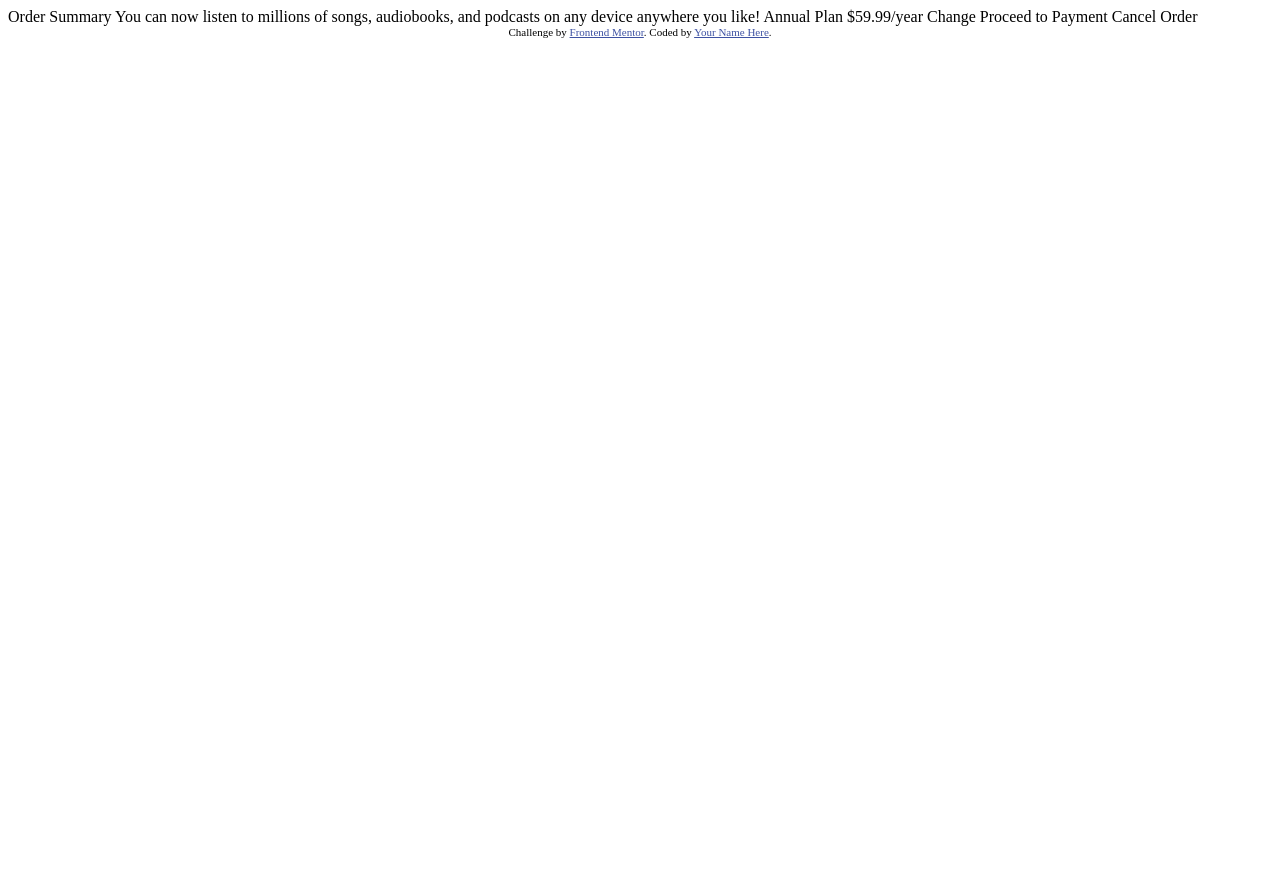
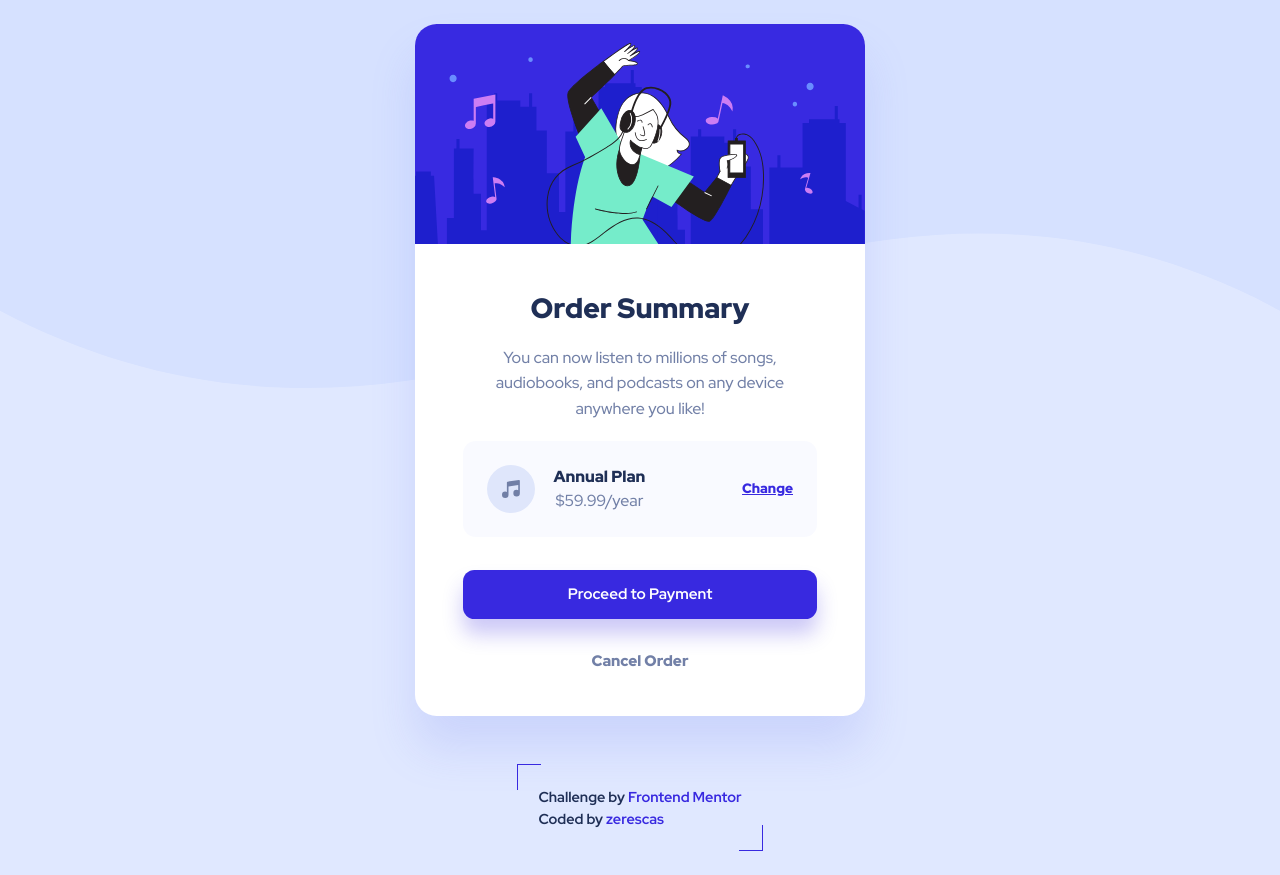
Before and after one commit to zerescas/order-summary-component, a plain HTML site: page index.html in a window 1280 px wide. Before the commit the page ends 800 px from the top, so only its background shows below. Drawn offline with Linux system fonts and the light colour scheme.

Commit message:
Stable implementation

```diff
--- a/css/reset.css
+++ b/css/reset.css
@@ -70,3 +70,5 @@ h5,
 h6 {
   overflow-wrap: break-word;
 }
+
+/* Custom Reset CSS */
--- a/css/styles.css
+++ b/css/styles.css
@@ -6,26 +6,262 @@
 
   --pale-blue: hsl(225, 100%, 94%);
   --bright-blue: hsl(245, 75%, 52%);
+  --bright-blue-semi-transparent: hsla(245, 75%, 52%, 0.25);
 
   /*
   Neutral Colors
   */
 
+  --light-pale-blue: hsla(228, 100%, 98%, 0.6);
   --very-pale-blue: hsl(225, 100%, 98%);
   --desaturated-blue: hsl(224, 23%, 55%);
   --dark-blue: hsl(223, 47%, 23%);
+  --white: #fff;
+  --black-semi-transparent: hsla(234, 80%, 71%, 0.2);
 
+  /* Common properties */
+
+  --card-border-radius: 1.35em;
+  --hover-filter: saturate(.35) brightness(2.1);
 }
 
-p {
-  font-size: 16px;
+body {
+  background: url("../images/pattern-background-desktop.svg");
+  background-repeat: no-repeat;
+  background-size: 100%;
+  background-color: var(--pale-blue);
+
+  display: flex;
+  flex-flow: column nowrap;
+
+  font-family: 'Red Hat Display', sans-serif;
+}
+
+main {
+  flex: 1 0 0;
+
+  display: flex;
+  justify-content: center;
+  align-items: center;
+}
+
+/* Buttons */
+
+.btn {
+  position: relative;
+  display: inline-block;
+  text-decoration: none;
+  font-weight: 900;
+  font-size: 0.95em;
+}
+
+.btn-link {
+  color: var(--bright-blue);
+  text-decoration: underline;
+  font-size: 0.85em;
+}
+
+.btn-link:hover {
+  color: var(--bright-blue);
+  text-decoration: none;
+  filter: var(--hover-filter)
+}
+
+.btn-submit {
+  font-weight: 700;
+  color: var(--white);
+  display: block;
+  margin-bottom: 2em;
+  padding: .85em;
+}
+
+.btn-submit::before {
+  background-color: var(--bright-blue);
+  border-radius: .75em;
+  box-shadow: 0 1em 20px var(--bright-blue-semi-transparent);
+  content: "";
+  height: 100%;
+  left: 0;
+  position: absolute;
+  top: 0;
+  width: 100%;
+  transition: 0.15s ease filter;
+}
+
+.btn-submit:hover::before {
+  filter: var(--hover-filter)
+}
+
+.btn-submit * {
+  position: relative;
+}
+
+.btn-cancel {
+  color: var(--desaturated-blue);
+  transition: 0.15s ease color;
+}
+
+.btn-cancel:hover {
+  color: unset;
+}
+
+.btn-cancel:hover {
+  color: unset;
+}
+
+/* Order Card */
+
+.order-card {
+  background-color: var(--white);
+  border-radius: var(--card-border-radius);
+  box-shadow: 0 2rem 45px var(--black-semi-transparent);
+  color: var(--dark-blue);
+  font-size: 1em;
+  margin: 1.5em;
+  max-width: 28.125em;
+  overflow: hidden;
+}
+
+/* Order Card inside  */
+
+.hero-img {
+  width: 100%;
+}
+
+/* Order Card content  */
+
+.order-card-content {
+  text-align: center;
+  padding: 2.7em 3em;
+}
+
+.order-header {
+  font-size: 1.75em;
+  font-weight: 900;
+  margin-bottom: .55em;
+}
+
+.order-description {
+  font-size: 1em;
+  line-height: 1.6;
+  color: var(--desaturated-blue);
+  margin-bottom: 1.2em;
+}
+
+/* Selected Plan container */
+
+.selected-plan-container {
+  display: grid;
+  gap: 0em 1.15em;
+  grid-template-columns: 3em auto 1fr;
+  grid-template-rows: 1fr 1fr;
+  background-color: var(--light-pale-blue);
+  padding: 1.5em;
+  border-radius: .8em;
+  margin-bottom: 2.1em;
+}
+
+.icon-music {
+  grid-row: 1 / span 2;
+  width: 3em;
+}
+
+.selected-plan-name {
+  grid-row: 1;
+  grid-column: 2;
+  font-weight: 900;
+}
+
+.selected-plan-price {
+  grid-row: 2;
+  grid-column: 2;
+  color: var(--desaturated-blue);
+}
+
+.btn-change-plan {
+  grid-row: 1 / span 2;
+  justify-self: end;
+  align-self: center;
+}
+
+/* Footer */
+
+footer {
+  display: flex;
+  justify-content: center;
+  padding: 1.5em;
 }
 
 .attribution {
-  font-size: 11px;
-  text-align: center;
+  position: relative;
+  color: var(--dark-blue);
+  font-size: .9rem;
+  font-weight: 700;
+  padding: 1.5em;
 }
 
 .attribution a {
-  color: hsl(228, 45%, 44%);
+  text-decoration: none;
+  color: var(--bright-blue);
 }
+
+.attribution a:hover {
+  text-decoration: none;
+  filter: var(--hover-filter);
+}
+
+/* Attribution Decorations */
+
+.top-left-decorator,
+.bottom-right-decorator {
+  border: solid 0.0625em var(--bright-blue);
+  width: 10%;
+  padding-top: 10%;
+  position: absolute;
+}
+
+.top-left-decorator {
+  border-bottom: 0;
+  border-right: 0;
+
+  top: 0;
+  left: 0;
+}
+
+.bottom-right-decorator {
+  border-top: 0;
+  border-left: 0;
+
+  bottom: 0;
+  right: 0;
+}
+
+@media screen and (max-width: 460px) {
+
+  /* .order-card {
+    font-size: 0.95rem;
+  } */
+
+  .order-header {
+    font-size: 1.4em;
+  }
+
+  .order-card-content {
+    text-align: center;
+    padding: 2.5em 1.6em;
+  }
+
+  .selected-plan-container {
+    padding: 1.3em 1em;
+  }
+
+  .btn-change-plan {
+    font-size: .75em;
+  }
+
+  .selected-plan-name,
+  .selected-plan-price {
+    font-size: .9em;
+  }
+
+}
--- a/index.html
+++ b/index.html
@@ -3,8 +3,7 @@
 
   <head>
     <meta charset="UTF-8">
-
-    <!-- displays site properly based on user's device -->
+    <!-- Displays site properly based on user's device -->
     <meta name="viewport" content="width=device-width, initial-scale=1.0">
 
     <link rel="icon" type="image/png" sizes="32x32" href="./images/favicon-32x32.png">
@@ -17,28 +16,56 @@
       rel="stylesheet">
 
     <!-- Styles -->
-    <link rel="stylesheet" href="/css/styles.css">
+    <link rel="stylesheet" href="css/reset.css">
+    <link rel="stylesheet" href="css/styles.css">
   </head>
 
   <body>
 
-    Order Summary
+    <main>
 
-    You can now listen to millions of songs, audiobooks, and podcasts on any
-    device anywhere you like!
+      <div class="card order-card">
+        <img class="hero-img" src="images/illustration-hero.svg" alt="hero-img">
 
-    Annual Plan
-    $59.99/year
+        <div class="order-card-content">
 
-    Change
+          <h1 class="order-header">Order Summary</h1>
 
-    Proceed to Payment
-    Cancel Order
+          <p class="order-description">You can now listen to millions of songs, audiobooks, and podcasts on any
+            device anywhere you like!</p>
 
-    <div class="attribution">
-      Challenge by <a href="https://www.frontendmentor.io?ref=challenge" target="_blank">Frontend Mentor</a>.
-      Coded by <a href="#">Your Name Here</a>.
-    </div>
+          <div class="selected-plan-container">
+            <img class="icon-music" src="images/icon-music.svg" alt="icon-music">
+
+            <span class="selected-plan-name">Annual Plan</span>
+            <span class="selected-plan-price">$59.99/year</span>
+
+            <a class="btn btn-link btn-change-plan" href="">Change</a>
+          </div>
+
+          <a class="btn btn-submit" href="">
+            <span>Proceed to Payment</span>
+          </a>
+          <a class="btn btn-cancel" href="">Cancel Order</a>
+
+        </div>
+
+      </div>
+
+    </main>
+
+    <footer>
+
+      <div class="attribution">
+        <div class="top-left-decorator"></div>
+        <div class="bottom-right-decorator"></div>
+
+        Challenge by <a href="https://www.frontendmentor.io?ref=challenge" target="_blank">Frontend
+          Mentor</a><br>
+        Coded by <a href="https://www.frontendmentor.io/profile/zerescas">zerescas</a>
+      </div>
+
+    </footer>
   </body>
 
 </html>
```
Also changed, not shown: 1 other file. Lines whose indentation alone changed are shown as unchanged.
